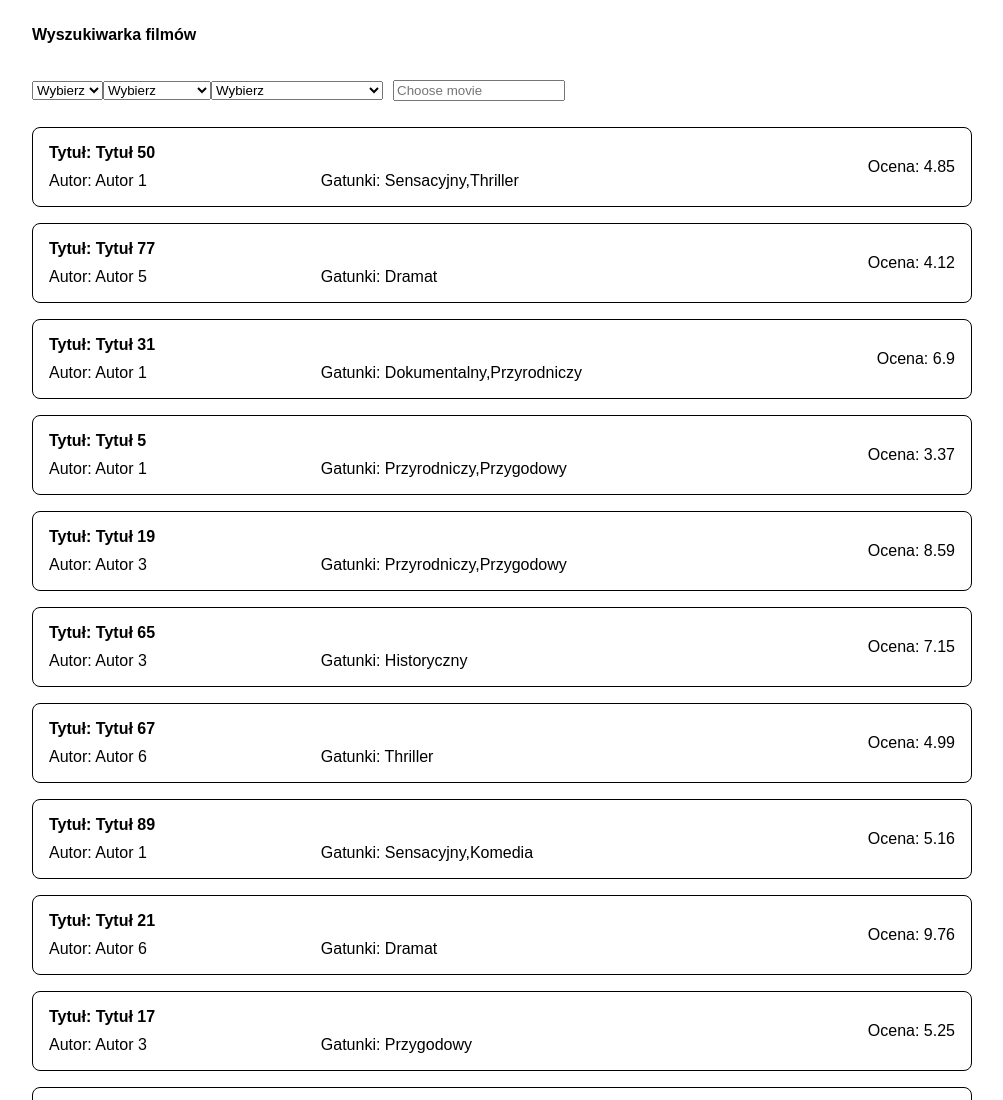
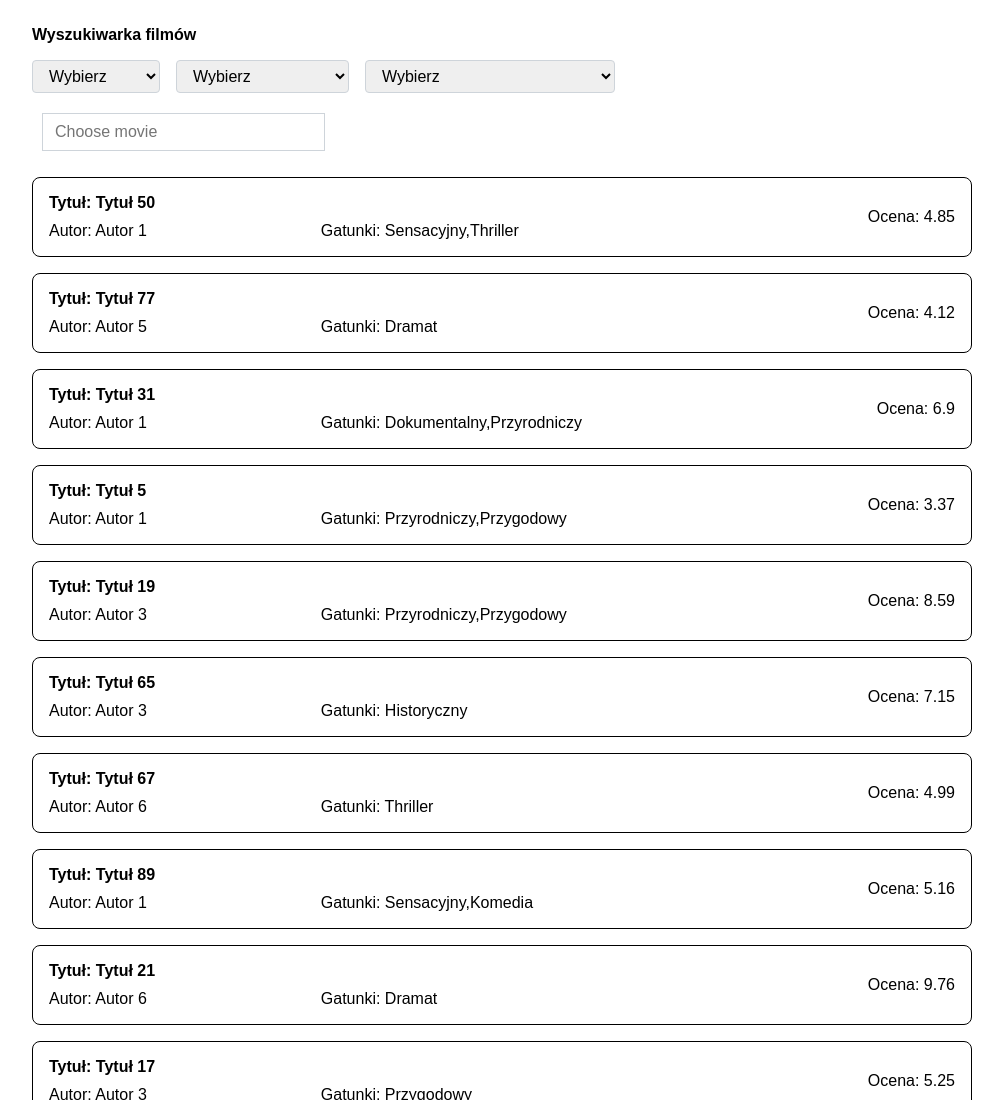
Before and after one commit to koder2300/moviesProject, a plain HTML site: page index.html in a window 1280 px wide. Shown: the top 1100 px of the page, without its empty margins (138-1141 px from the left). Drawn offline with Linux system fonts and the light colour scheme.

Commit message:
not yet done 9

```diff
--- a/style.css
+++ b/style.css
@@ -61,6 +61,64 @@ body {
 .elAuthorDiv {
   width: 100%;
 }
+#selectAuthor {
+  border-radius: 0.25rem;
+  padding: 0.375rem 2.25rem 0.375rem 0.75rem;
+  font-size: 1rem;
+  border: 1px solid #ced4da;
+  transition: outline 0.1s ease-in-out, box-shadow 0.15s ease-in-out;
+  margin-right: 1rem;
+  line-height: 1.5;
+}
+#selectAuthor:focus {
+  outline: 3px solid rgb(158, 197, 254);
+  border-radius: 0.25rem;
+  border-color: rgb(13, 110, 253);
+}
+#selectGenres {
+  border-radius: 0.25rem;
+  padding: 0.375rem 2.25rem 0.375rem 0.75rem;
+  font-size: 1rem;
+  border: 1px solid #ced4da;
+  transition: outline 0.1s ease-in-out, box-shadow 0.15s ease-in-out;
+  margin-right: 1rem;
+  line-height: 1.5;
+}
+#selectGenres:focus {
+  outline: 3px solid rgb(158, 197, 254);
+  border-radius: 0.25rem;
+  border-color: rgb(13, 110, 253);
+}
+#selectSorted {
+  border-radius: 0.25rem;
+  padding: 0.375rem 2.25rem 0.375rem 0.75rem;
+  font-size: 1rem;
+  border: 1px solid #ced4da;
+  transition: outline 0.1s ease-in-out, box-shadow 0.15s ease-in-out;
+  margin-right: 1rem;
+  line-height: 1.5;
+}
+#selectSorted:focus {
+  outline: 3px solid rgb(158, 197, 254);
+  border-radius: 0.25rem;
+  border-color: rgb(13, 110, 253);
+}
+#idInput {
+  padding: 0.375rem 0.75rem;
+  font-size: 1rem;
+  border: 1px solid #ced4da;
+  transition: outline 0.1s ease-in-out, box-shadow 0.15s ease-in-out;
+  margin-right: 1rem;
+  line-height: 1.5;
+  color: #212529;
+  font-weight: 400;
+  background-clip: padding-box;
+}
+#idInput:focus {
+  outline: 3px solid rgb(158, 197, 254);
+  border-color: rgb(13, 110, 253);
+}
+
 @media only screen and (max-width: 639px) {
   .containerAll {
     display: grid;
```
